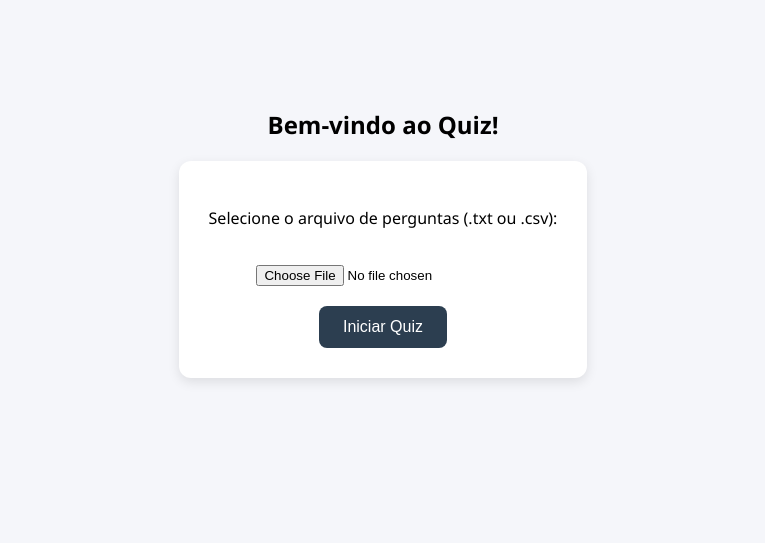
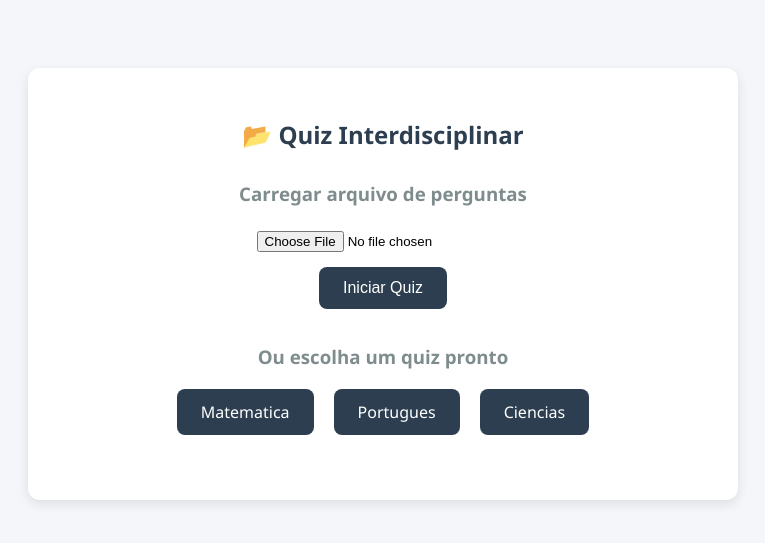
Before and after one commit to carloseduardonasgarcia-max/quizt-es, a Flask app: page / in a window 1280 px wide. Shown: the top 543 px of the page, without its empty margins (257-1022 px from the left). Run offline with Flask 3, Linux system fonts and the light colour scheme; parts of the project's set-up code (start-up, migrations or seed data) failed here and were passed over.

Commit message:
Update index.html

```diff
--- a/templates/index.html
+++ b/templates/index.html
@@ -2,22 +2,41 @@
 <html lang="pt-BR">
 <head>
     <meta charset="UTF-8">
-    <title>Quiz - Upload</title>
+    <title>Quiz - Escolha</title>
     <style>
-        body { font-family: 'Segoe UI', sans-serif; background: #f5f6fa; text-align: center; padding-top: 80px; }
-        form { background: white; padding: 30px; border-radius: 12px; display: inline-block; box-shadow: 0 4px 12px rgba(0,0,0,0.1); }
-        input[type=file] { margin: 20px 0; }
-        button { background: #2c3e50; color: white; border: none; padding: 12px 24px; border-radius: 8px; cursor: pointer; font-size: 16px; }
-        button:hover { background: #3498db; }
+        body { font-family: 'Segoe UI', sans-serif; background: #f5f6fa; text-align: center; padding-top: 60px; }
+        .container { max-width: 650px; margin: auto; background: white; padding: 30px; border-radius: 12px; box-shadow: 0 4px 12px rgba(0,0,0,0.1); }
+        h2 { color: #2c3e50; }
+        .secao { margin: 30px 0; }
+        .secao h3 { color: #7f8c8d; margin-bottom: 15px; }
+        form { display: inline-block; }
+        input[type=file] { margin: 10px 0; }
+        button, .btn-padrao { background: #2c3e50; color: white; border: none; padding: 12px 24px; border-radius: 8px; cursor: pointer; font-size: 16px; text-decoration: none; display: inline-block; margin: 5px; }
+        button:hover, .btn-padrao:hover { background: #3498db; }
+        .botoes-padrao { display: flex; flex-wrap: wrap; justify-content: center; gap: 10px; }
     </style>
 </head>
 <body>
-    <h2>Bem-vindo ao Quiz!</h2>
-    <form method="POST" enctype="multipart/form-data">
-        <p>Selecione o arquivo de perguntas (.txt ou .csv):</p>
-        <input type="file" name="arquivo" accept=".txt,.csv" required>
-        <br>
-        <button type="submit">Iniciar Quiz</button>
-    </form>
+    <div class="container">
+        <h2>📂 Quiz Interdisciplinar</h2>
+
+        <div class="secao">
+            <h3>Carregar arquivo de perguntas</h3>
+            <form method="POST" enctype="multipart/form-data">
+                <input type="file" name="arquivo" accept=".txt,.csv" required>
+                <br>
+                <button type="submit">Iniciar Quiz</button>
+            </form>
+        </div>
+
+        <div class="secao">
+            <h3>Ou escolha um quiz pronto</h3>
+            <div class="botoes-padrao">
+                {% for materia, arquivo in quizzes.items() %}
+                <a href="{{ url_for('quiz_padrao', materia=materia) }}" class="btn-padrao">{{ materia.capitalize() }}</a>
+                {% endfor %}
+            </div>
+        </div>
+    </div>
 </body>
 </html>
```
